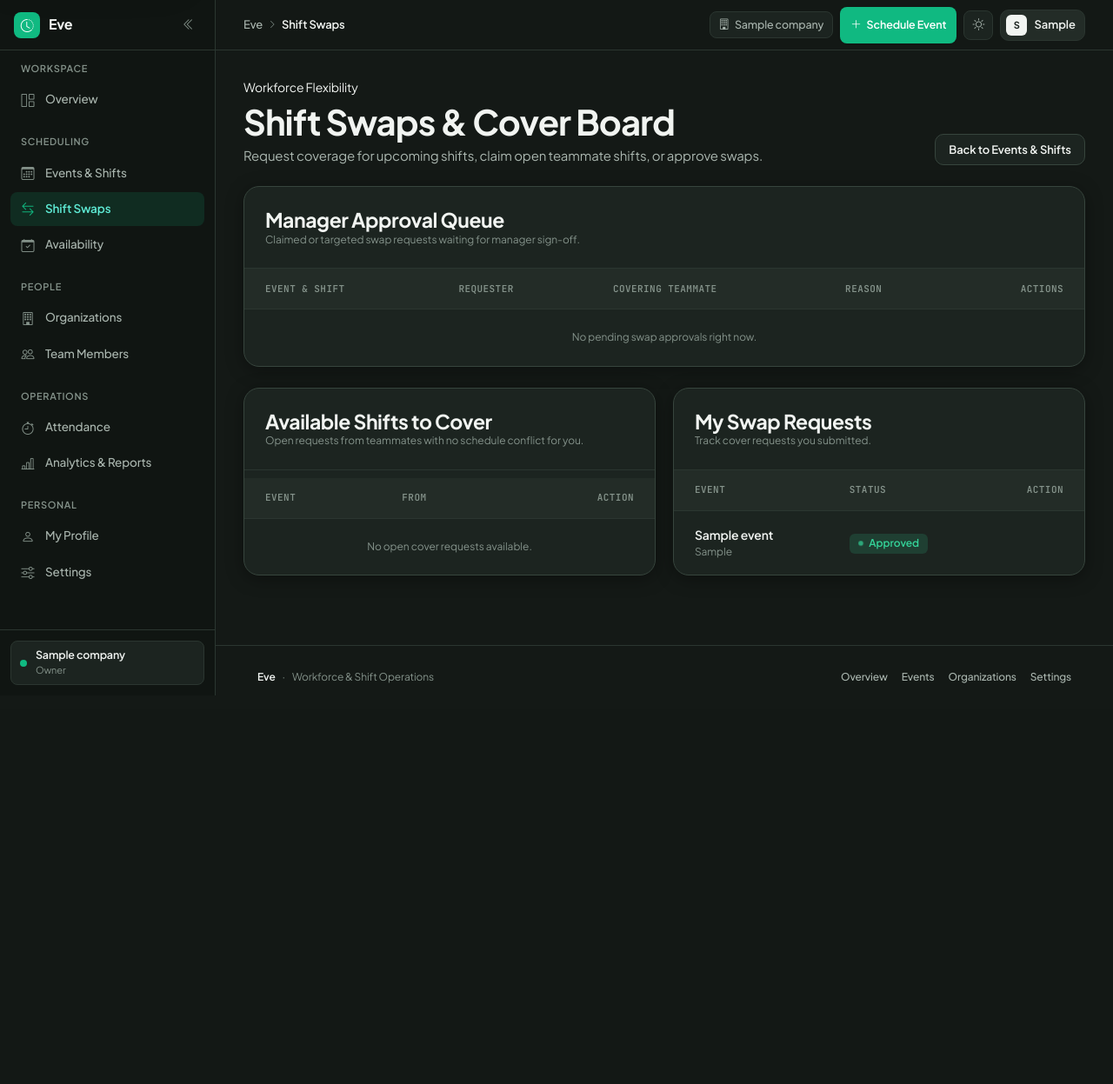
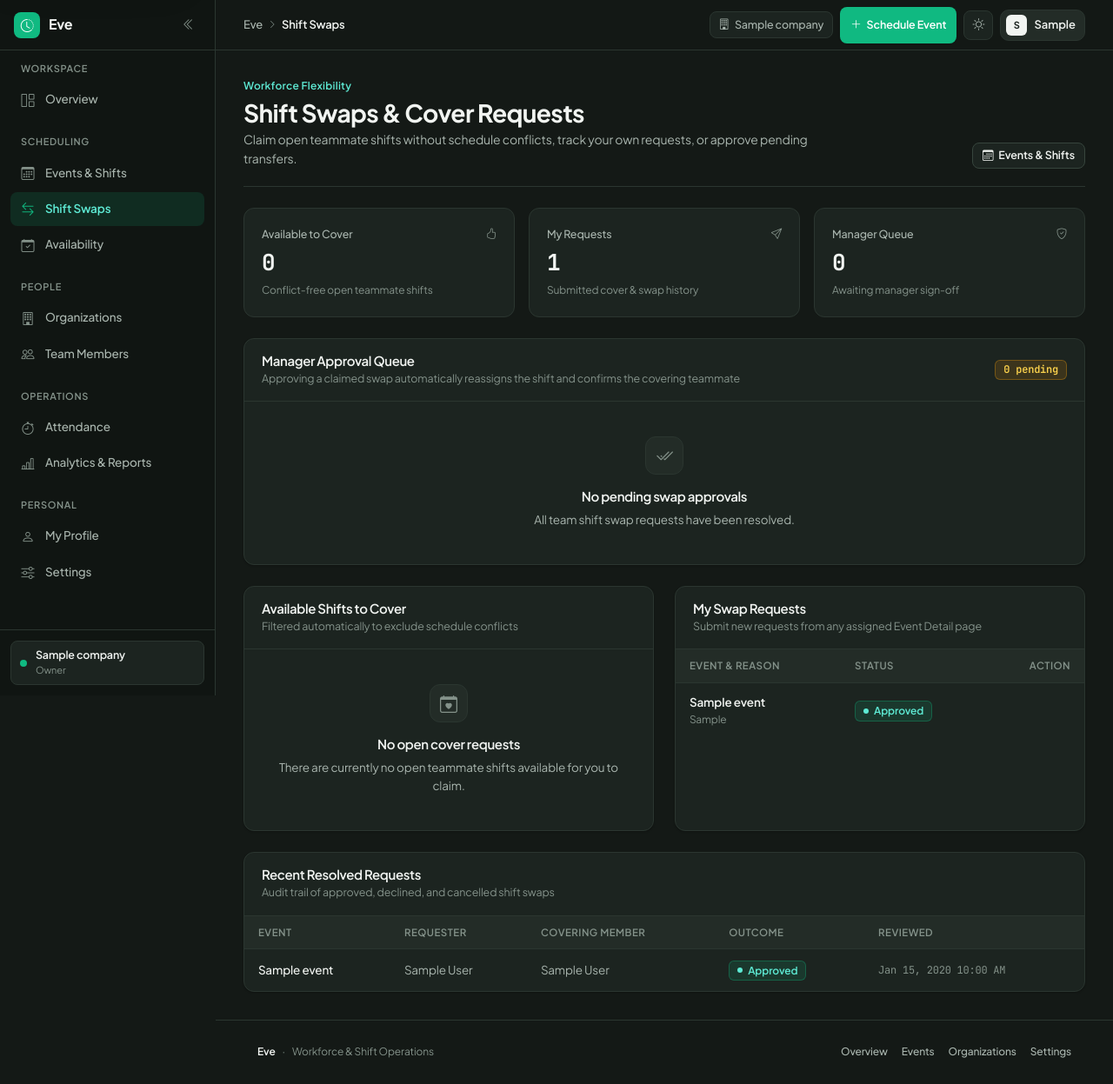
Before and after one commit to Leandrozxc/Eve, a Django app: page /events/swaps/ in a window 1280 px wide. Shown: the whole page at 87% size. Before the commit the page ends 800 px from the top, so only its background shows below. Run offline with Django 5.2, Linux system fonts and the light colour scheme; a user stored in the database is signed in; tables that the repository leaves empty hold one stand-in row (values such as "Sample post").

Commit message:
feat(ui): improve shift swap and task workflows

```diff
--- a/templates/events/swap_board.html
+++ b/templates/events/swap_board.html
@@ -1,175 +1,224 @@
-{% extends 'base.html' %}
+{% extends "base.html" %}
 
-{% block title %}Shift Swaps &amp; Cover Requests — Eve{% endblock %}
+{% block title %}Shift Swaps &amp; Cover Board{% endblock %}
 
-{% block content %}
-<section class="apple-section-canvas">
-    <div class="apple-container-wide">
-        <div class="d-flex flex-wrap justify-content-between align-items-end gap-3 mb-4">
+{% block full_bleed %}
+<!-- 1. Page Header -->
+<div class="eve-page-header">
     <div>
-                <p class="apple-eyebrow mb-1">Workforce Flexibility</p>
-                <h1 class="apple-headline-page mb-1">Shift Swaps &amp; Cover Board</h1>
-                <p class="apple-body mb-0">Request coverage for upcoming shifts, claim open teammate shifts, or approve swaps.</p>
+        <div class="eve-page-eyebrow">Workforce Flexibility</div>
+        <h1 class="eve-page-title">Shift Swaps &amp; Cover Requests</h1>
+        <p class="eve-page-subtitle">Claim open teammate shifts without schedule conflicts, track your own requests, or approve pending transfers.</p>
     </div>
-            <a href="{% url 'events:event_list' %}" class="btn-apple-secondary btn-apple-sm">
-                Back to Events &amp; Shifts
+    <div class="eve-page-actions">
+        <a href="{% url 'events:event_list' %}" class="eve-btn eve-btn-secondary eve-btn-sm">
+            <i class="bi bi-calendar3" aria-hidden="true"></i>
+            <span>Events &amp; Shifts</span>
         </a>
     </div>
+</div>
 
+<!-- 2. Summary Metrics Strip -->
+<div class="eve-metric-grid" style="grid-template-columns: repeat(3, minmax(0, 1fr));">
+    {% include 'components/metric_card.html' with label="Available to Cover" value=claimable_requests|length meta="Conflict-free open teammate shifts" icon="bi-hand-thumbs-up" %}
+    {% include 'components/metric_card.html' with label="My Requests" value=my_requests|length meta="Submitted cover & swap history" icon="bi-send" %}
+    {% include 'components/metric_card.html' with label="Manager Queue" value=pending_approvals|length meta="Awaiting manager sign-off" icon="bi-shield-check" %}
+</div>
+
+<!-- 3. Manager Approval Queue -->
 {% if is_manager_anywhere %}
-        <div class="apple-tile mb-4 p-0 overflow-hidden">
-            <div class="p-4 apple-divider-bottom">
-                <h2 class="apple-headline-tile mb-0">Manager Approval Queue</h2>
-                <p class="apple-caption mb-0">Claimed or targeted swap requests waiting for manager sign-off.</p>
+<section class="eve-panel overflow-hidden mb-4" aria-label="Manager Approval Queue">
+    <div class="eve-panel-header">
+        <div>
+            <h2 class="eve-panel-title">Manager Approval Queue</h2>
+            <p class="eve-panel-subtitle">Approving a claimed swap automatically reassigns the shift and confirms the covering teammate</p>
         </div>
+        <span class="eve-badge eve-badge-warning eve-mono">{{ pending_approvals|length }} pending</span>
+    </div>
+
+    {% if pending_approvals %}
     <div class="table-responsive">
-                <table class="eve-table">
+        <table class="eve-data-table">
             <thead>
                 <tr>
-                            <th class="ps-4">Event &amp; Shift</th>
+                    <th>Event &amp; Shift Window</th>
                     <th>Requester</th>
                     <th>Covering Teammate</th>
                     <th>Reason</th>
-                            <th class="text-end pe-4">Actions</th>
+                    <th class="text-end">Decision</th>
                 </tr>
             </thead>
             <tbody>
                 {% for req in pending_approvals %}
                 <tr>
-                            <td class="ps-4">
-                                <div class="fw-semibold" style="color: var(--eve-text);">{{ req.assignment.event.title }}</div>
-                                <div class="apple-caption tabular-nums">{{ req.assignment.event.event_date|date:"M d, Y" }} &middot; {{ req.assignment.start_time|time:"g:i A" }}&ndash;{{ req.assignment.end_time|time:"g:i A" }}</div>
+                    <td>
+                        <a href="{% url 'events:event_detail' event_id=req.assignment.event.id %}" class="fw-semibold text-decoration-none" style="color: var(--eve-text);">{{ req.assignment.event.title }}</a>
+                        <div class="eve-mono" style="font-size: 12px; color: var(--eve-text-muted);">{{ req.assignment.event.event_date|date:"M d, Y" }} &middot; {{ req.assignment.start_time|time:"g:i A" }}&ndash;{{ req.assignment.end_time|time:"g:i A" }}</div>
                     </td>
-                            <td>{{ req.requested_by.user.get_full_name|default:req.requested_by.user.username }}</td>
+                    <td class="fw-medium">{{ req.requested_by.user.get_full_name|default:req.requested_by.user.username }}</td>
                     <td>
                         {% if req.target_member %}
                             <span class="fw-semibold">{{ req.target_member.user.get_full_name|default:req.target_member.user.username }}</span>
                         {% else %}
-                                    <span class="apple-caption">Open — awaiting volunteer</span>
+                            <span style="font-size: 12.5px; color: var(--eve-text-muted);">Open &mdash; awaiting volunteer</span>
                         {% endif %}
                     </td>
-                            <td><span class="apple-caption">{{ req.reason|default:"No reason provided" }}</span></td>
-                            <td class="text-end pe-4">
-                                <div class="d-inline-flex gap-2">
+                    <td style="color: var(--eve-text-secondary); font-size: 13px;">{{ req.reason|default:"No reason provided" }}</td>
+                    <td class="text-end">
+                        <div class="d-inline-flex align-items-center gap-2">
                             {% if req.target_member %}
                             <form method="post" action="{% url 'events:swap_request_respond' request_id=req.id %}" class="m-0">
                                 {% csrf_token %}
                                 <input type="hidden" name="action" value="approve">
-                                        <button type="submit" class="btn-apple-primary btn-apple-sm">Approve</button>
+                                <button type="submit" class="eve-btn eve-btn-primary eve-btn-sm">Approve Transfer</button>
                             </form>
                             {% endif %}
                             <form method="post" action="{% url 'events:swap_request_respond' request_id=req.id %}" class="m-0">
                                 {% csrf_token %}
                                 <input type="hidden" name="action" value="decline">
-                                        <button type="submit" class="btn-apple-ghost btn-apple-sm text-danger">Decline</button>
+                                <button type="submit" class="eve-btn eve-btn-danger eve-btn-sm">Decline</button>
                             </form>
                         </div>
-                            </td>
-                        </tr>
-                        {% empty %}
-                        <tr>
-                            <td colspan="5" class="text-center py-4">
-                                <p class="apple-caption mb-0">No pending swap approvals right now.</p>
                     </td>
                 </tr>
                 {% endfor %}
             </tbody>
         </table>
     </div>
-        </div>
+    {% else %}
+    {% include 'components/empty_state.html' with icon="bi-check2-all" title="No pending swap approvals" description="All team shift swap requests have been resolved." %}
+    {% endif %}
+</section>
 {% endif %}
 
-        <div class="apple-bento-grid mb-4">
-            <div class="apple-tile bento-span-6 p-0 overflow-hidden">
-                <div class="p-4 apple-divider-bottom">
-                    <h2 class="apple-headline-tile mb-0">Available Shifts to Cover</h2>
-                    <p class="apple-caption mb-0">Open requests from teammates with no schedule conflict for you.</p>
+<!-- 4. Split Row: Claimable Shifts + My Requests -->
+<div class="row g-4 mb-4">
+    <div class="col-lg-6">
+        <section class="eve-panel overflow-hidden h-100" aria-label="Available Shifts to Cover">
+            <div class="eve-panel-header">
+                <div>
+                    <h2 class="eve-panel-title">Available Shifts to Cover</h2>
+                    <p class="eve-panel-subtitle">Filtered automatically to exclude schedule conflicts</p>
                 </div>
+            </div>
+            {% if claimable_requests %}
             <div class="table-responsive">
-                    <table class="eve-table">
+                <table class="eve-data-table">
                     <thead>
                         <tr>
-                                <th class="ps-4">Event</th>
-                                <th>From</th>
-                                <th class="text-end pe-4">Action</th>
+                            <th>Shift</th>
+                            <th>Requested By</th>
+                            <th class="text-end">Action</th>
                         </tr>
                     </thead>
                     <tbody>
                         {% for req in claimable_requests %}
                         <tr>
-                                <td class="ps-4">
+                            <td>
                                 <div class="fw-semibold">{{ req.assignment.event.title }}</div>
-                                    <div class="apple-caption tabular-nums">{{ req.assignment.event.event_date|date:"M d" }} &middot; {{ req.assignment.start_time|time:"g:i A" }}&ndash;{{ req.assignment.end_time|time:"g:i A" }} ({{ req.assignment.assigned_role }})</div>
+                                <div class="eve-mono" style="font-size: 12px; color: var(--eve-text-muted);">{{ req.assignment.event.event_date|date:"M d" }} &middot; {{ req.assignment.start_time|time:"g:i A" }}&ndash;{{ req.assignment.end_time|time:"g:i A" }} &middot; {{ req.assignment.assigned_role }}</div>
                             </td>
-                                <td>{{ req.requested_by.user.get_full_name|default:req.requested_by.user.username }}</td>
-                                <td class="text-end pe-4">
+                            <td style="color: var(--eve-text-secondary);">{{ req.requested_by.user.get_full_name|default:req.requested_by.user.username }}</td>
+                            <td class="text-end">
                                 <form method="post" action="{% url 'events:swap_request_respond' request_id=req.id %}" class="m-0">
                                     {% csrf_token %}
                                     <input type="hidden" name="action" value="claim">
-                                        <button type="submit" class="btn-apple-primary btn-apple-sm">Claim Shift</button>
+                                    <button type="submit" class="eve-btn eve-btn-primary eve-btn-sm">Claim Shift</button>
                                 </form>
-                                </td>
-                            </tr>
-                            {% empty %}
-                            <tr>
-                                <td colspan="3" class="text-center py-4">
-                                    <p class="apple-caption mb-0">No open cover requests available.</p>
                             </td>
                         </tr>
                         {% endfor %}
                     </tbody>
                 </table>
             </div>
+            {% else %}
+            {% include 'components/empty_state.html' with icon="bi-calendar-heart" title="No open cover requests" description="There are currently no open teammate shifts available for you to claim." %}
+            {% endif %}
+        </section>
     </div>
 
-            <div class="apple-tile bento-span-6 p-0 overflow-hidden">
-                <div class="p-4 apple-divider-bottom">
-                    <h2 class="apple-headline-tile mb-0">My Swap Requests</h2>
-                    <p class="apple-caption mb-0">Track cover requests you submitted.</p>
+    <div class="col-lg-6">
+        <section class="eve-panel overflow-hidden h-100" aria-label="My Swap Requests">
+            <div class="eve-panel-header">
+                <div>
+                    <h2 class="eve-panel-title">My Swap Requests</h2>
+                    <p class="eve-panel-subtitle">Submit new requests from any assigned Event Detail page</p>
                 </div>
+            </div>
+            {% if my_requests %}
             <div class="table-responsive">
-                    <table class="eve-table">
+                <table class="eve-data-table">
                     <thead>
                         <tr>
-                                <th class="ps-4">Event</th>
+                            <th>Event &amp; Reason</th>
                             <th>Status</th>
-                                <th class="text-end pe-4">Action</th>
+                            <th class="text-end">Action</th>
                         </tr>
                     </thead>
                     <tbody>
                         {% for req in my_requests %}
                         <tr>
-                                <td class="ps-4">
+                            <td>
                                 <div class="fw-semibold">{{ req.assignment.event.title }}</div>
-                                    <div class="apple-caption">{{ req.reason|default:"Cover requested" }}</div>
+                                <div style="font-size: 12px; color: var(--eve-text-muted);">{{ req.reason|default:"Cover requested" }}</div>
                             </td>
                             <td>
-                                    <span class="eve-status-pill {% if req.status == 'APPROVED' %}eve-status-confirmed{% elif req.status == 'DECLINED' or req.status == 'CANCELLED' %}eve-status-declined{% else %}eve-status-pending{% endif %}">
-                                        <span class="eve-status-dot"></span> {{ req.get_status_display }}
-                                    </span>
+                                {% include 'components/status_badge.html' with status=req.status label=req.get_status_display %}
                             </td>
-                                <td class="text-end pe-4">
+                            <td class="text-end">
                                 {% if req.status == 'PENDING' %}
                                 <form method="post" action="{% url 'events:swap_request_respond' request_id=req.id %}" class="m-0">
                                     {% csrf_token %}
                                     <input type="hidden" name="action" value="cancel">
-                                        <button type="submit" class="btn-apple-ghost btn-apple-sm text-danger">Cancel</button>
+                                    <button type="submit" class="eve-btn eve-btn-danger eve-btn-sm">Cancel</button>
                                 </form>
                                 {% endif %}
-                                </td>
-                            </tr>
-                            {% empty %}
-                            <tr>
-                                <td colspan="3" class="text-center py-4">
-                                    <p class="apple-caption mb-0">You have not submitted any swap requests.</p>
                             </td>
                         </tr>
                         {% endfor %}
                     </tbody>
                 </table>
             </div>
+            {% else %}
+            {% include 'components/empty_state.html' with icon="bi-arrow-left-right" title="No swap requests submitted" description="Open any upcoming event you are assigned to and click Request Cover if you need a teammate to take over." %}
+            {% endif %}
+        </section>
     </div>
 </div>
+
+<!-- 5. Recent Resolved History -->
+{% if recent_history %}
+<section class="eve-panel overflow-hidden" aria-label="Resolved Swap History">
+    <div class="eve-panel-header">
+        <div>
+            <h2 class="eve-panel-title">Recent Resolved Requests</h2>
+            <p class="eve-panel-subtitle">Audit trail of approved, declined, and cancelled shift swaps</p>
+        </div>
+    </div>
+    <div class="table-responsive">
+        <table class="eve-data-table">
+            <thead>
+                <tr>
+                    <th>Event</th>
+                    <th>Requester</th>
+                    <th>Covering Member</th>
+                    <th>Outcome</th>
+                    <th>Reviewed</th>
+                </tr>
+            </thead>
+            <tbody>
+                {% for req in recent_history %}
+                <tr>
+                    <td class="fw-medium">{{ req.assignment.event.title }}</td>
+                    <td style="color: var(--eve-text-secondary);">{{ req.requested_by.user.get_full_name|default:req.requested_by.user.username }}</td>
+                    <td style="color: var(--eve-text-secondary);">{% if req.target_member %}{{ req.target_member.user.get_full_name|default:req.target_member.user.username }}{% else %}—{% endif %}</td>
+                    <td>{% include 'components/status_badge.html' with status=req.status label=req.get_status_display %}</td>
+                    <td class="eve-mono" style="font-size: 12px; color: var(--eve-text-muted);">{{ req.reviewed_at|date:"M d, Y g:i A"|default:"—" }}</td>
+                </tr>
+                {% endfor %}
+            </tbody>
+        </table>
     </div>
 </section>
+{% endif %}
 {% endblock %}
```
Lines whose indentation alone changed are shown as unchanged.
